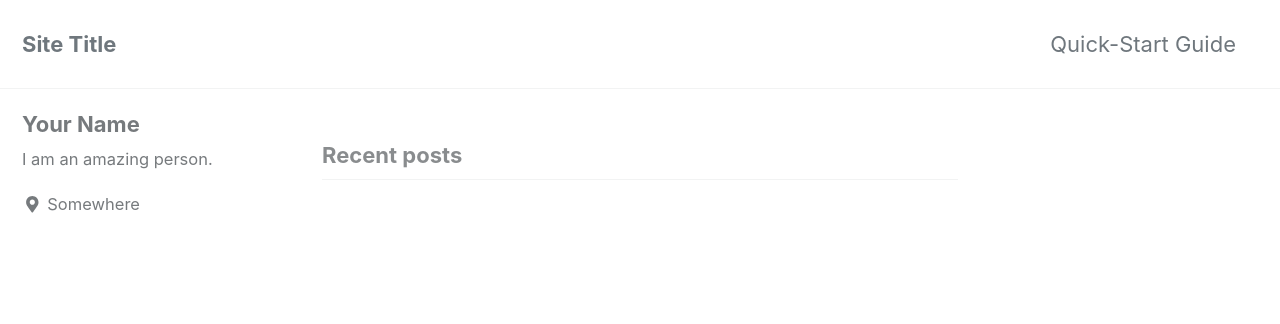
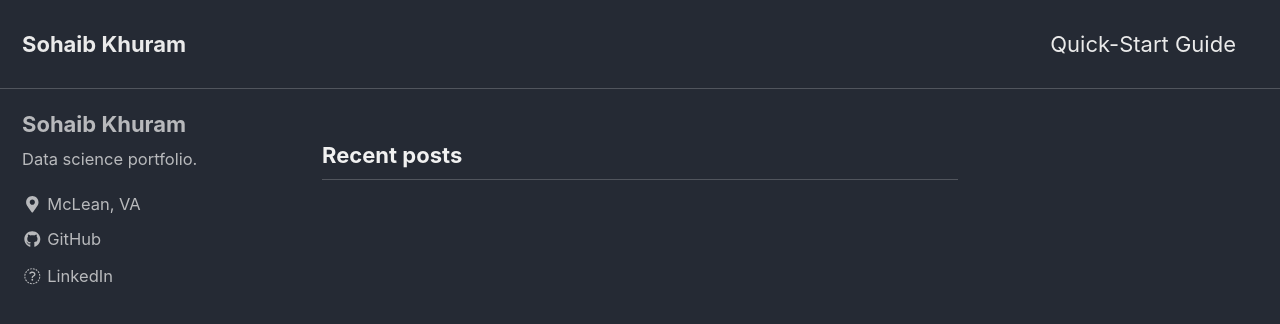
Before and after one commit to sohaibk321/sohaibk321.github.io, a Jekyll site: the page built from index.html, in a window 1280 px wide and 900 px high. Shown: the top 324 px of the window. Built offline with Jekyll 4.4.1, drawn with Linux system fonts in a browser that asks for light colours; cached includes are drawn as plain includes; nearby versions of some CDN libraries; the list of posts is cut into pages by our own code; some of the changed text lies outside the part shown.

Commit message:
social links and bio

```diff
--- a/_config.yml
+++ b/_config.yml
@@ -12,14 +12,14 @@
 
 # theme                  : "minimal-mistakes-jekyll"
 # remote_theme           : "mmistakes/minimal-mistakes"
-minimal_mistakes_skin    : "default" # "air", "aqua", "contrast", "dark", "dirt", "neon", "mint", "plum", "sunrise"
+minimal_mistakes_skin    : "dark" # "air", "aqua", "contrast", "dark", "dirt", "neon", "mint", "plum", "sunrise"
 
 # Site Settings
 locale                   : "en-US"
-title                    : "Site Title"
+title                    : "Sohaib Khuram"
 title_separator          : "-"
-name                     : "Your Name"
-description              : "An amazing website."
+name                     : "Sohaib Khuram"
+description              : "Data science portfolio"
 url                      : # the base hostname & protocol for your site e.g. "https://mmistakes.github.io"
 baseurl                  : # the subpath of your site, e.g. "/blog"
 repository               : # GitHub username/repo-name e.g. "mmistakes/minimal-mistakes"
@@ -82,13 +82,6 @@
 naver_site_verification  :
 
 # Social Sharing
-twitter:
-  username               :
-facebook:
-  username               :
-  app_id                 :
-  publisher              :
-og_image                 : # Open Graph/Twitter default site image
 # For specifying social profiles
 # - https://developers.google.com/structured-data/customize/social-profiles
 social:
@@ -106,10 +99,10 @@
 
 # Site Author
 author:
-  name             : "Your Name"
+  name             : "Sohaib Khuram"
   avatar           : # path of avatar image, e.g. "/assets/images/bio-photo.jpg"
-  bio              : "I am an amazing person."
-  location         : "Somewhere"
+  bio              : "Data science portfolio."
+  location         : "McLean, VA"
   email            :
   links:
     - label: "Email"
@@ -118,18 +111,12 @@
     - label: "Website"
       icon: "fas fa-fw fa-link"
       # url: "https://your-website.com"
-    - label: "Twitter"
-      icon: "fab fa-fw fa-twitter-square"
-      # url: "https://twitter.com/"
-    - label: "Facebook"
-      icon: "fab fa-fw fa-facebook-square"
-      # url: "https://facebook.com/"
     - label: "GitHub"
       icon: "fab fa-fw fa-github"
-      # url: "https://github.com/"
-    - label: "Instagram"
-      icon: "fab fa-fw fa-instagram"
-      # url: "https://instagram.com/"
+      url: "https://github.com/sohaibk321"
+    - label: "LinkedIn"
+      icon: "fab fa-fw fa-linkedin-square"
+      url: "https://www.linkedin.com/in/sohaib-khuram/"
 
 # Site Footer
 footer:
@@ -158,6 +145,8 @@
 include:
   - .htaccess
   - _pages
+  - _posts
+
 exclude:
   - "*.sublime-project"
   - "*.sublime-workspace"
@@ -293,3 +282,10 @@
       comments: # true
       share: true
       related: true
+   # _pages
+  - scope:
+      path: ""
+      type: pages
+    values:
+      layout: single
+      author_profile: true
```
